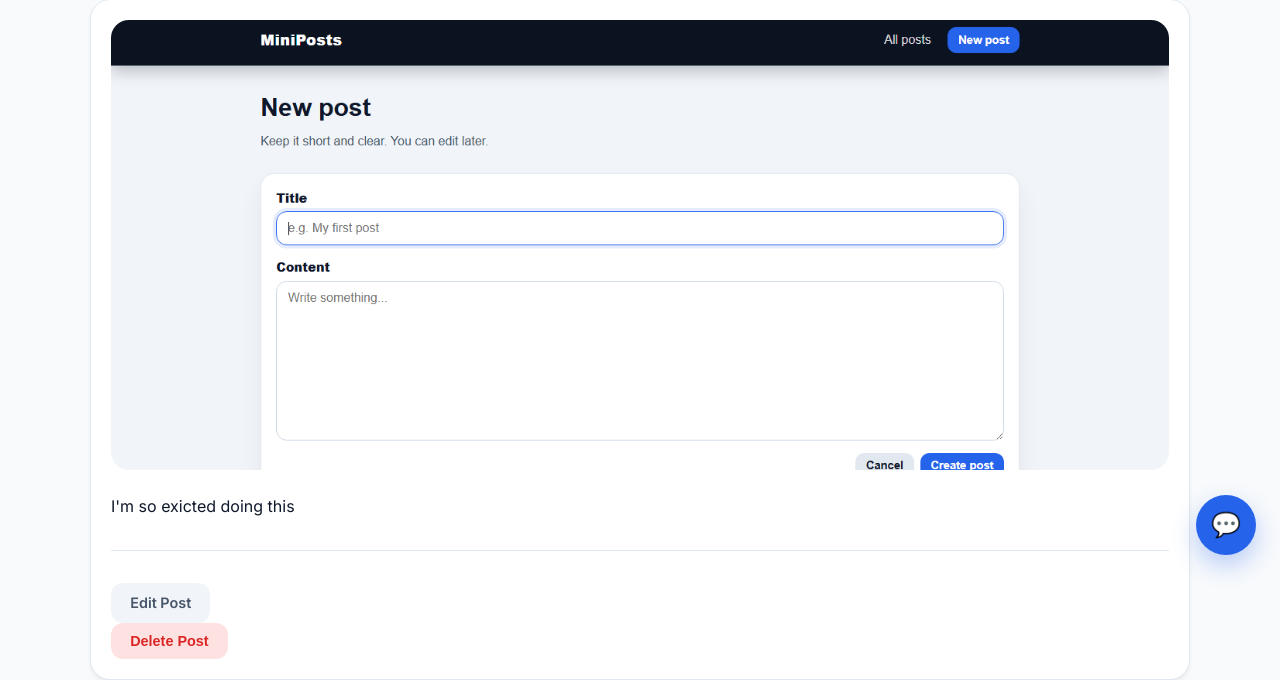
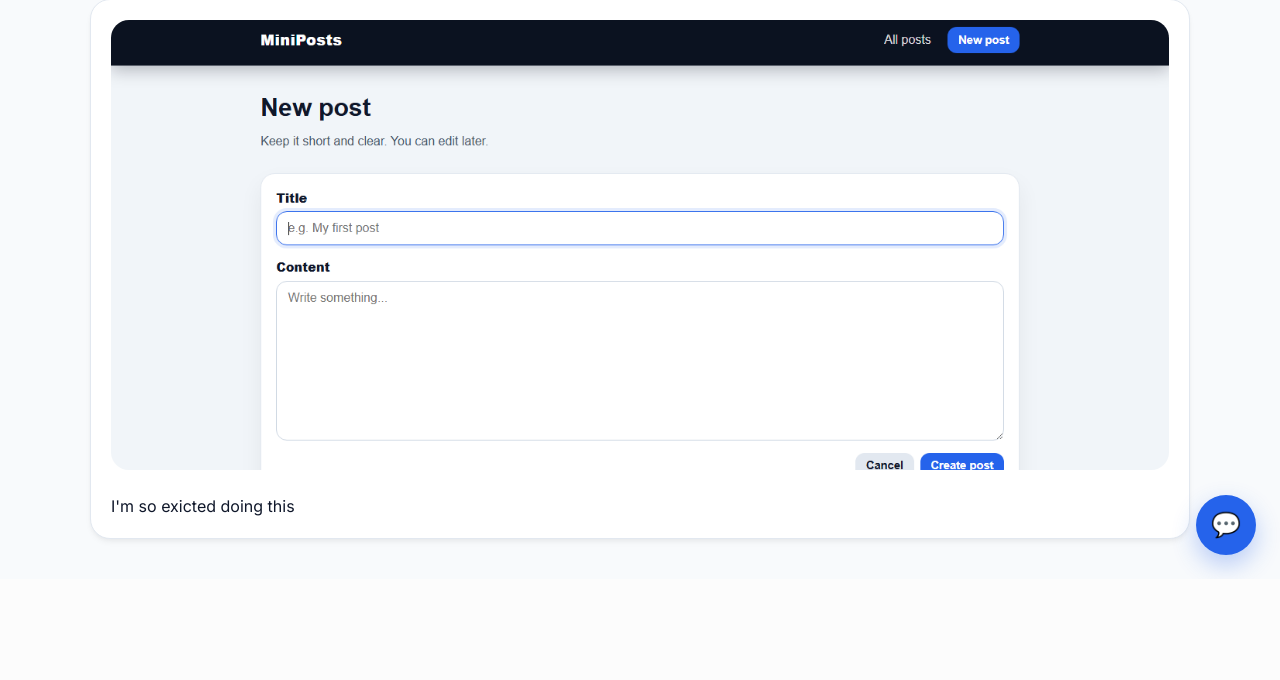
Before and after one commit to monisolaoladeji/blog, a Flask app: page /posts/1 in a window 1280 px wide. Shown: the part 221-901 px from the top of the page. After the commit the page ends 797 px from the top, so only its background shows below. Run offline with Flask 3, Linux system fonts and the light colour scheme; data comes from the database, SQL or seed files in the repository; parts of the project's set-up code (start-up, migrations or seed data) failed here and were passed over.

Commit message:
Update blog

```diff
--- a/templates/show.html
+++ b/templates/show.html
@@ -16,7 +16,7 @@
         {{ post.content | replace('\n', '<br>') | safe }}
     </div>
 
-    {% if session.get('user_id') == post.user_id %}
+    {% if session.get('user_id') and post.user_id and session.get('user_id') == post.user_id %}
         <hr style="margin: 2rem 0; border: 0; border-top: 1px solid #e2e8f0;">
 
         <div class="card-actions">
```
